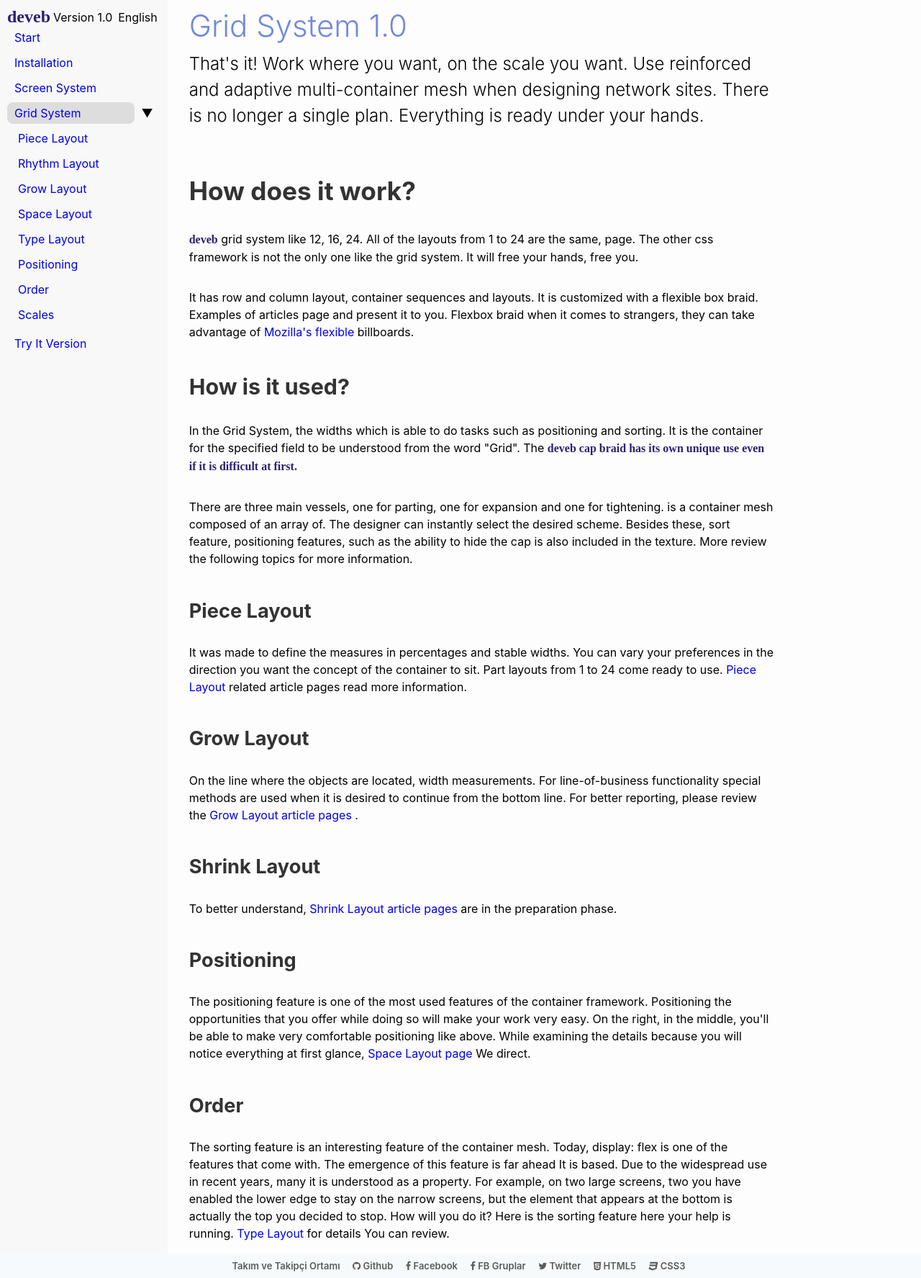
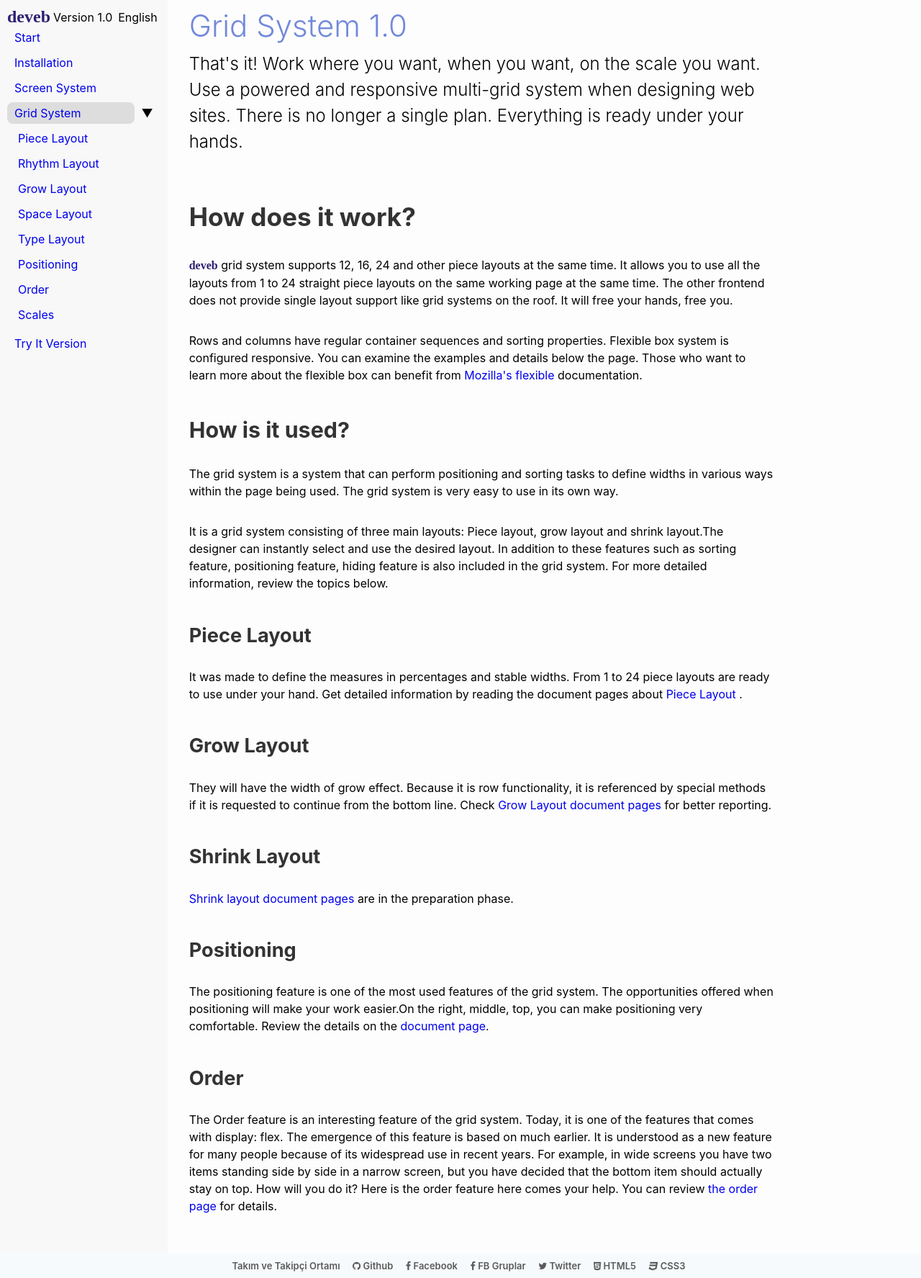
Before and after one commit to data-deveb/data-deveb.github.io, a Jekyll site: the page built from 1.0/en/kap-orgusu.html, in a window 1280 px wide. Shown: the whole page at 72% size. Built offline with Jekyll 4.4.1, drawn with Linux system fonts in a browser that asks for light colours; some web fonts are replaced.

Commit message:
deveb 1.0 grid system
Grid system page.

```diff
--- a/1.0/en/kap-orgusu.html
+++ b/1.0/en/kap-orgusu.html
@@ -3,56 +3,44 @@ layout: s1n0/default
 title: Grid System 1.0
 ---
   <p class="girlik">
-    That's it! Work where you want, on the scale you want. Use reinforced and adaptive multi-container mesh when designing network sites. There is no longer a single plan. Everything is ready under your hands.
+    That's it! Work where you want, when you want, on the scale you want. Use a powered and responsive multi-grid system when designing web sites. There is no longer a single plan. Everything is ready under your hands.
   </p>
 
   <h1>How does it work?</h1>
   <p>
-    <span class="simget">deveb</span> grid system like 12, 16, 24. All of the layouts from 1 to 24 are the same,
-    page. The other css framework is not the only one like the grid system. It will free your hands, free you.
+    <span class="simget">deveb</span> grid system supports 12, 16, 24 and other piece layouts at the same time. It allows you to use all the layouts from 1 to 24 straight piece layouts on the same working page at the same time. The other frontend does not provide single layout support like grid systems on the roof. It will free your hands, free you.
   </p>
   <p>
-    It has row and column layout, container sequences and layouts. It is customized with a flexible box braid. Examples of articles page and present it to you. Flexbox braid when it comes to strangers, they can take advantage of  <a href="https://developer.mozilla.org/en-US/docs/Web/CSS/CSS_Flexible_Box_Layout/Basic_Concepts_of_Flexbox">Mozilla's flexible</a> billboards.
+    Rows and columns have regular container sequences and sorting properties. Flexible box system is configured responsive. You can examine the examples and details below the page. Those who want to learn more about the flexible box can benefit from <a href="https://developer.mozilla.org/en-US/docs/Web/CSS/CSS_Flexible_Box_Layout/Basic_Concepts_of_Flexbox">Mozilla's flexible</a> documentation.
   </p>
 
   <h2>How is it used?</h2>
   <p>
-    In the Grid System, the widths which is able to do tasks such as positioning and sorting. It is the container for the specified field to be understood from the word "Grid". The <span class = "simget"> deveb </ span> cap braid has its own unique use even if it is difficult at first.
+    The grid system is a system that can perform positioning and sorting tasks to define widths in various ways within the page being used. The grid system is very easy to use in its own way.
   </p>
   <p>
-    There are three main vessels, one for parting, one for expansion and one for tightening. is a container mesh composed of an array of. The designer can instantly select the desired scheme. Besides these, sort feature, positioning features, such as the ability to hide the cap is also included in the texture. More review the following topics for more information.
+    It is a grid system consisting of three main layouts: Piece layout, grow layout and shrink layout.The designer can instantly select and use the desired layout. In addition to these features such as sorting feature, positioning feature, hiding feature is also included in the grid system. For more detailed information, review the topics below.
   </p>
   <h3>Piece Layout</h3>
   <p>
-    It was made to define the measures in percentages and stable widths. You can vary your preferences in the direction you want the concept of the container to sit. Part layouts from 1 to 24 come ready to use. <a href="/1.0/en/kap-orgusu/parca-duzeni.html"> Piece Layout </a> related article pages read more information.
+    It was made to define the measures in percentages and stable widths. From 1 to 24 piece layouts are ready to use under your hand. Get detailed information by reading the document pages about <a href="/1.0/en/kap-orgusu/parca-duzeni.html"> Piece Layout </a>.
   </p>
 
   <h3>Grow Layout</h3>
   <p>
-    On the line where the objects are located, width measurements. For line-of-business functionality special methods are used when it is desired to continue from the bottom line. For better reporting, please review the <a href="/1.0/en/kap-orgusu/genlesme-duzeni.html"> Grow Layout article pages </a>.
+    They will have the width of grow effect. Because it is row functionality, it is referenced by special methods if it is requested to continue from the bottom line. Check <a href="/1.0/en/kap-orgusu/genlesme-duzeni.html"> Grow Layout document pages </a> for better reporting.
   </p>
   <h3>Shrink Layout</h3>
   <p>
-    To better understand, <a href="/1.0/en/kap-orgusu/siklasma-duzeni.html"> Shrink Layout article pages </a> are in the preparation phase.
+    <a href="/1.0/en/kap-orgusu/siklasma-duzeni.html"> Shrink layout document pages</a> are in the preparation phase.
   </p>
 
   <h3>Positioning</h3>
   <p>
-    The positioning feature is one of the most used features of the container framework. Positioning
-     the opportunities that you offer while doing so will make your work very easy. On the right, in the middle,
-     you'll be able to make very comfortable positioning like above. While examining the details
-     because you will notice everything at first glance, <a href="/1.0/en/kap-orgusu/konumlama.html"> Space Layout page </a>
-     We direct.
+    The positioning feature is one of the most used features of the grid system. The opportunities offered when positioning will make your work easier.On the right, middle, top, you can make positioning very comfortable. Review the details on the <a href="/1.0/en/kap-orgusu/konumlama.html">document page</a>.
   </p>
 
   <h3>Order</h3>
   <p>
-  The sorting feature is an interesting feature of the container mesh. Today, display: flex
-     is one of the features that come with. The emergence of this feature is far ahead
-     It is based. Due to the widespread use in recent years, many
-     it is understood as a property. For example, on two large screens, two
-     you have enabled the lower edge to stay on the narrow screens, but the element that appears at the bottom is actually the top
-     you decided to stop. How will you do it? Here is the sorting feature here
-     your help is running. <a href="/1.0/en/kap-orgusu/siralama.html"> Type Layout </a> for details
-     You can review.
+    The Order feature is an interesting feature of the grid system. Today, it is one of the features that comes with display: flex. The emergence of this feature is based on much earlier. It is understood as a new feature for many people because of its widespread use in recent years. For example, in wide screens you have two items standing side by side in a narrow screen, but you have decided that the bottom item should actually stay on top. How will you do it? Here is the order feature here comes your help. You can review <a href="/1.0/en/kap-orgusu/siralama.html">the order page</a> for details.
   </p>
```
